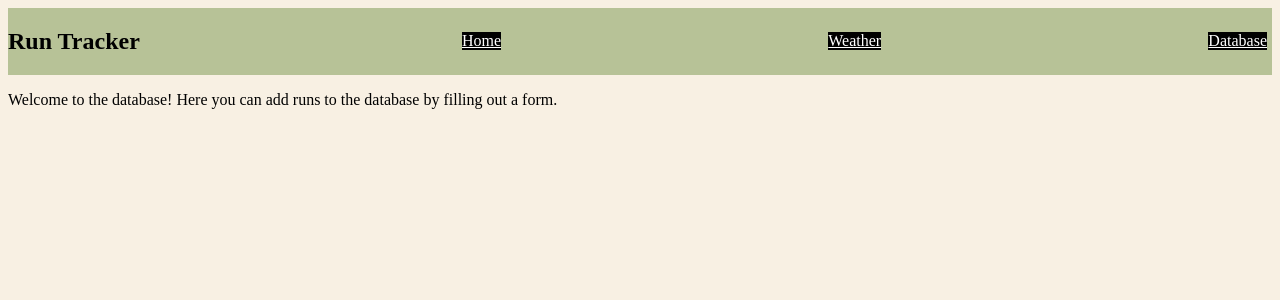
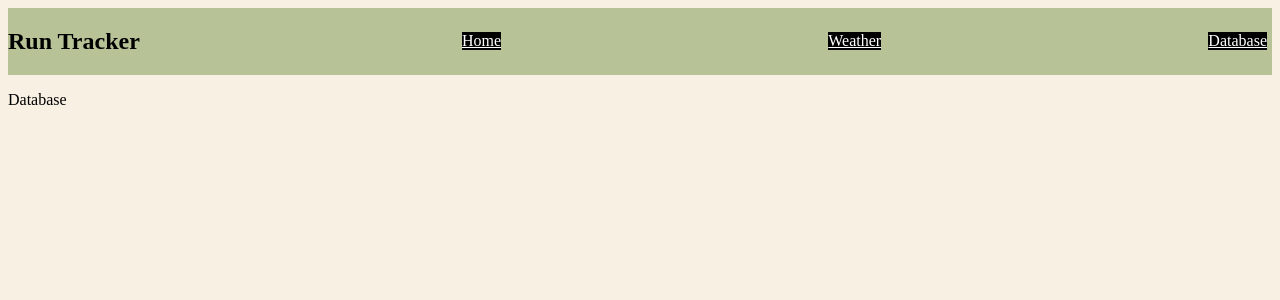
Before and after one commit to joshuaw97/RunFullStack, a Next.js app in the folder frontend/my-app/: page /database in a window 1280 px wide. Shown: the top 300 px of the page. Built offline with nearby package versions, Linux system fonts and the light colour scheme.

Commit message:
Added function on weather page.

```diff
--- a/frontend/my-app/app/database/page.js
+++ b/frontend/my-app/app/database/page.js
@@ -2,5 +2,5 @@
 
 
 export default function Page() {
-    return <p>Welcome to the database! Here you can add runs to the database by filling out a form. </p>;
+    return <p> Database </p>;
   }
--- a/frontend/my-app/app/weather/page.js
+++ b/frontend/my-app/app/weather/page.js
@@ -0,0 +1,4 @@
+
+export default function Page() {
+    return <p>Weather page </p>;
+  }
```
